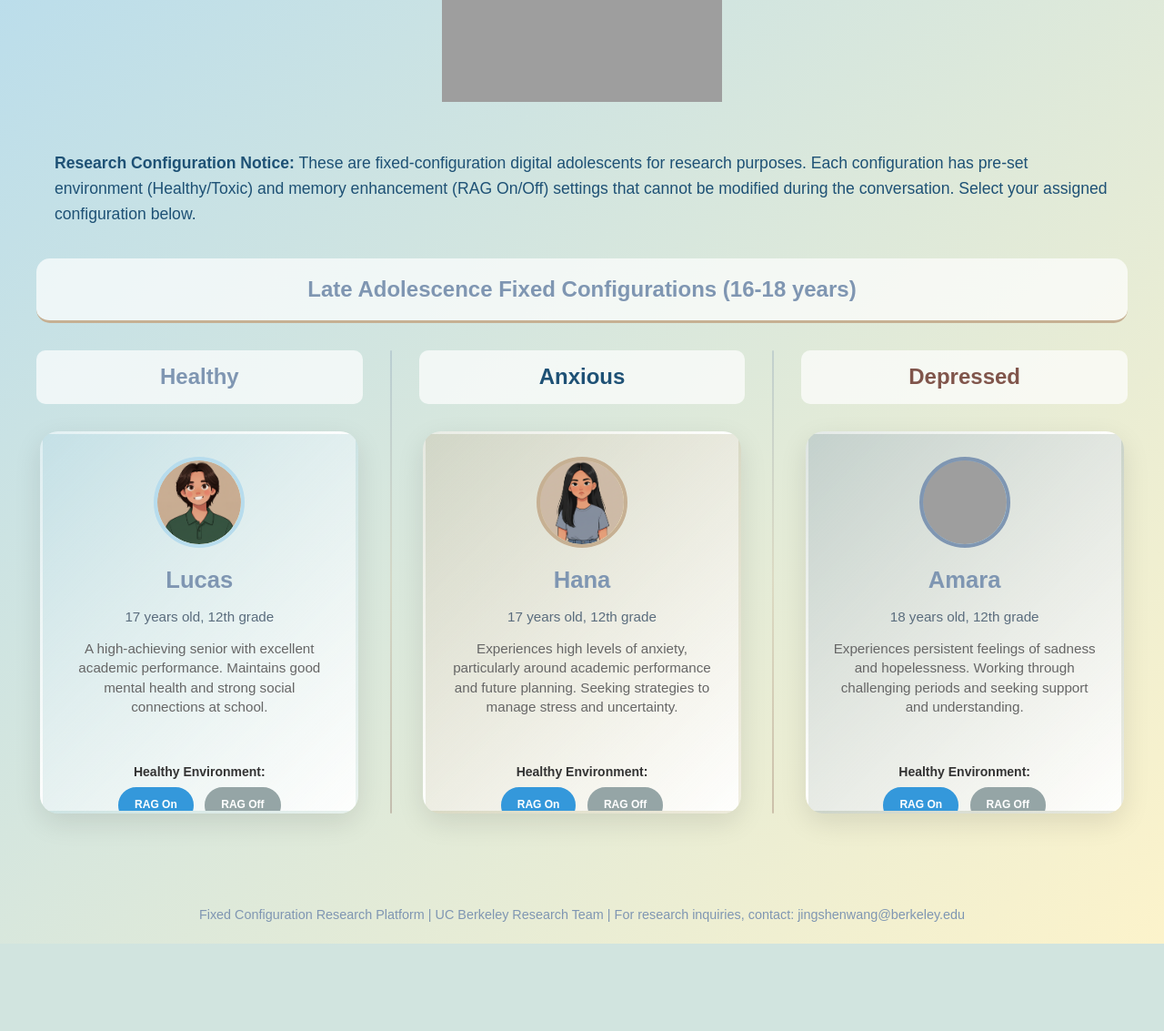
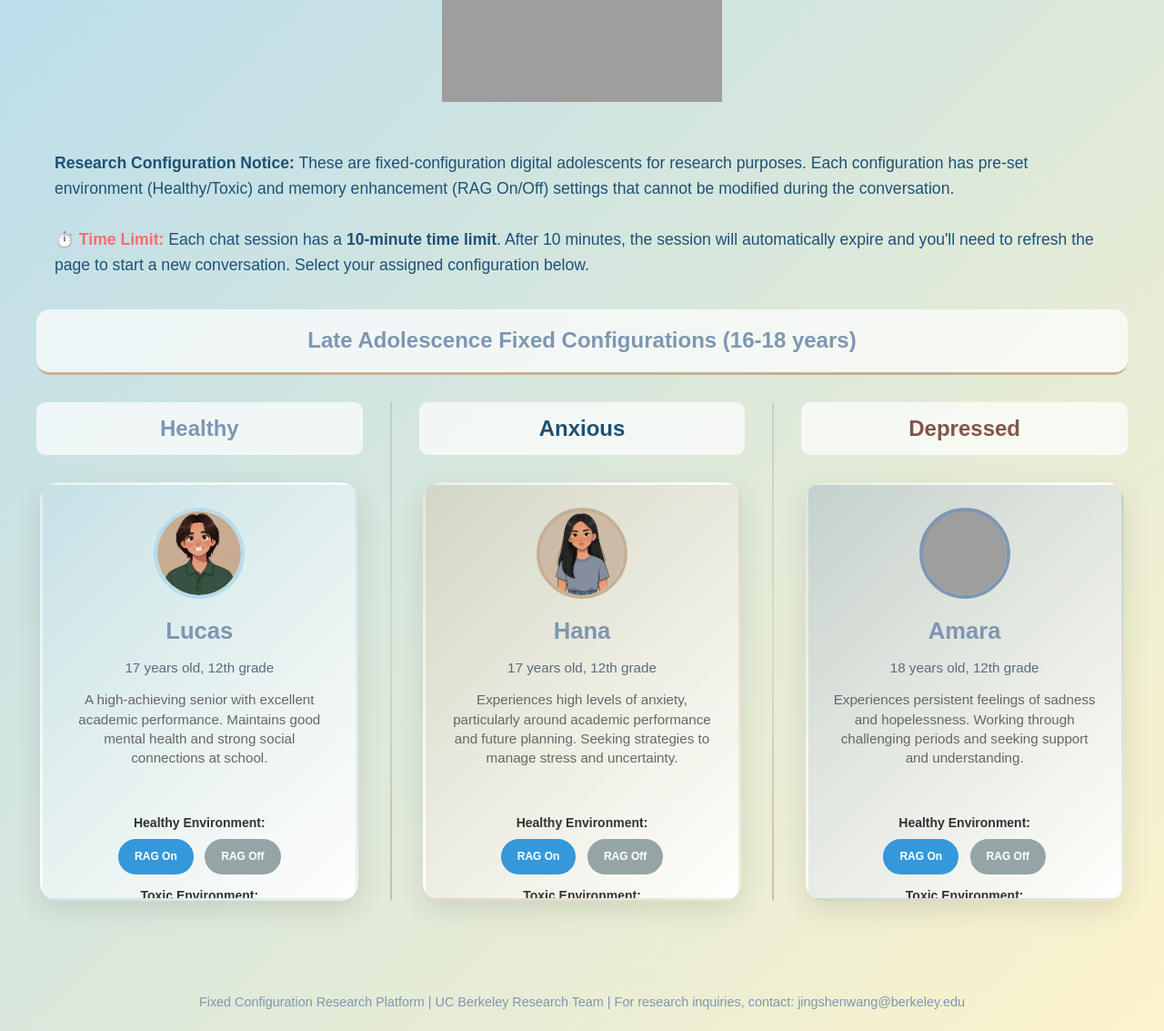
Before and after one commit to Adaptivedesign-AI/rag-chat-adolescents, a Flask app: page /fixed in a window 1280 px wide. Shown: the part 159-1292 px from the top of the page at 91% size. Before the commit the page ends 1196 px from the top, so only its background shows below. Run offline with Flask 3, Linux system fonts and the light colour scheme; grey boxes are pictures that could not be loaded.

Commit message:
Update fixed_index.html

```diff
--- a/templates/fixed_index.html
+++ b/templates/fixed_index.html
@@ -12,7 +12,9 @@
         <img src="/static/images/digital-twins-header.png" alt="Chat with Digital Twins" class="header-image">
     </div>
     <div class="disclaimer-text">
-        <strong>Research Configuration Notice:</strong> These are fixed-configuration digital adolescents for research purposes. Each configuration has pre-set environment (Healthy/Toxic) and memory enhancement (RAG On/Off) settings that cannot be modified during the conversation. Select your assigned configuration below.
+        <strong>Research Configuration Notice:</strong> These are fixed-configuration digital adolescents for research purposes. Each configuration has pre-set environment (Healthy/Toxic) and memory enhancement (RAG On/Off) settings that cannot be modified during the conversation.
+        <br><br>
+        <strong style="color: #ff6b6b;">⏱️ Time Limit:</strong> Each chat session has a <strong>10-minute time limit</strong>. After 10 minutes, the session will automatically expire and you'll need to refresh the page to start a new conversation. Select your assigned configuration below.
     </div>
 
     <!-- Late Adolescence Section (16-18 years) -->
@@ -50,6 +52,7 @@
                                 <a href="/fixed/lucas-toxic-norag" class="config-btn rag-off">RAG Off</a>
                             </div>
                         </div>
+                        <div class="time-limit-notice">⏱️ 10-min limit per session</div>
                     </div>
                 </div>
             </div>
@@ -86,6 +89,7 @@
                                 <a href="/fixed/hana-toxic-norag" class="config-btn rag-off">RAG Off</a>
                             </div>
                         </div>
+                        <div class="time-limit-notice">⏱️ 10-min limit per session</div>
                     </div>
                 </div>
             </div>
@@ -122,6 +126,7 @@
                                 <a href="/fixed/amara-toxic-norag" class="config-btn rag-off">RAG Off</a>
                             </div>
                         </div>
+                        <div class="time-limit-notice">⏱️ 10-min limit per session</div>
                     </div>
                 </div>
             </div>
@@ -189,9 +194,22 @@
             transform: translateY(-2px);
         }
 
+        /* Time limit notice */
+        .time-limit-notice {
+            margin-top: 12px;
+            padding: 8px 12px;
+            background: linear-gradient(135deg, rgba(255, 107, 107, 0.15), rgba(238, 90, 111, 0.15));
+            border: 2px solid rgba(255, 107, 107, 0.3);
+            border-radius: 12px;
+            font-size: 0.85rem;
+            font-weight: bold;
+            color: #ff6b6b;
+            text-align: center;
+        }
+
         /* Adjust twin card height to accommodate buttons */
         .twin-card {
-            min-height: 420px;
+            min-height: 460px;
             display: flex;
             flex-direction: column;
             justify-content: space-between;
@@ -216,7 +234,12 @@
             }
 
             .twin-card {
-                min-height: 380px;
+                min-height: 420px;
+            }
+
+            .time-limit-notice {
+                font-size: 0.8rem;
+                padding: 6px 10px;
             }
         }
     </style>
```
